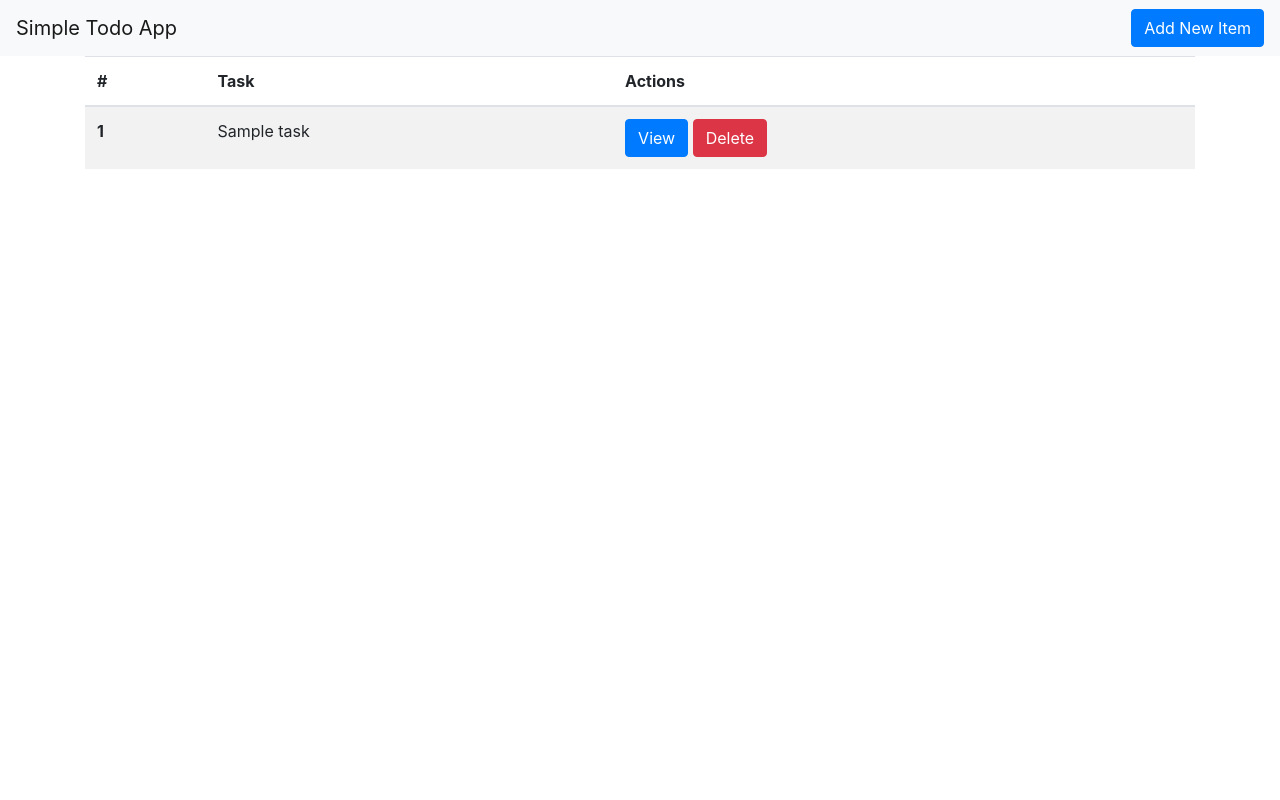
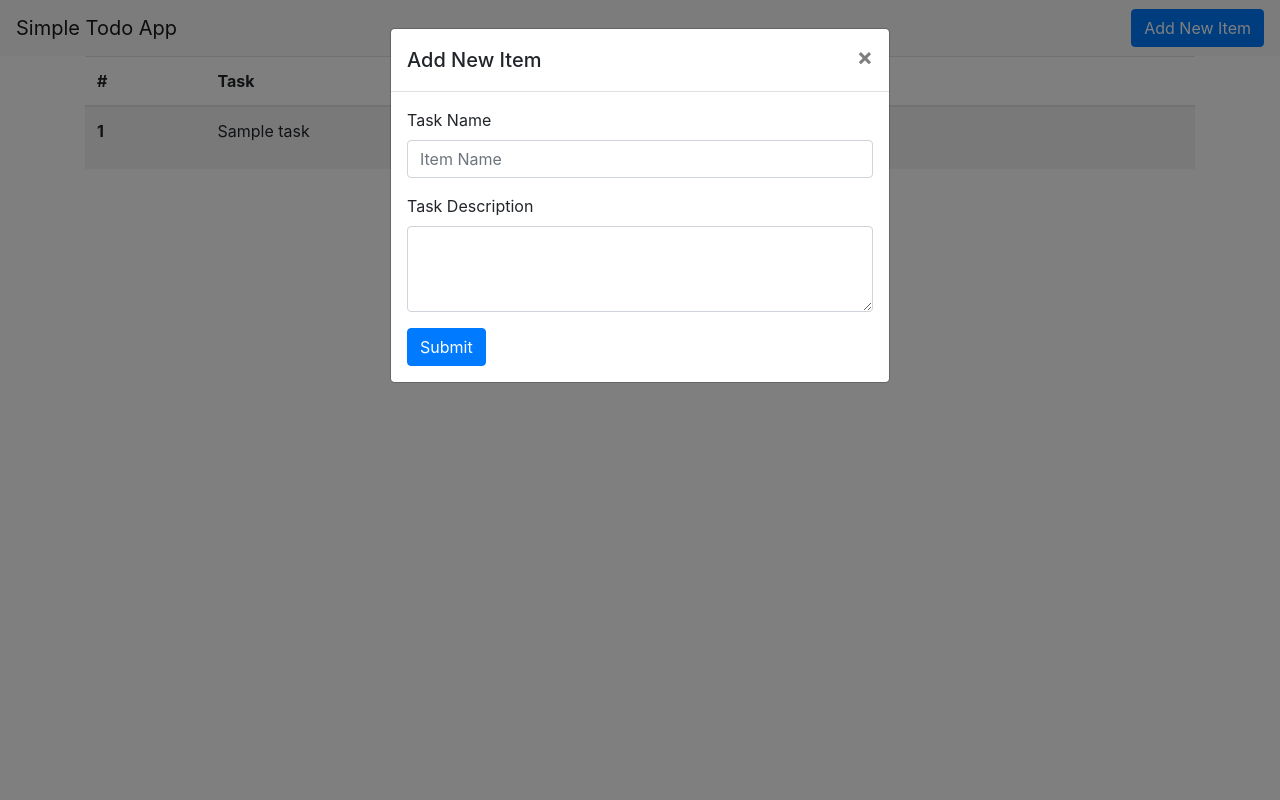
Before and after one commit to JerryyZhu/todo-flask, a Flask app: page / in a window 1280 px wide, after a click on "Add New Item". Run offline with Flask 2, Linux system fonts and the light colour scheme; tables that the repository leaves empty hold one stand-in row (values such as "Sample post"); some libraries are stand-ins or nearby versions.

Commit message:
Adding Tasks

```diff
--- a/app/routes.py
+++ b/app/routes.py
@@ -1,11 +1,21 @@
-from flask import render_template
-from app import app, models
+from flask import render_template, request, redirect, url_for
+from app import app, models, db
 
 Task = models.Task
 
-# http://www.website.com/
 @app.route('/')
 def index():
     title = 'My Personal Todo Application!'
     tasks = Task.query.all()
     return render_template("index.html", title=title, tasks=tasks)
+
+# POST (Forms)
+@app.route('/item/', methods=['POST'])
+def add_item():
+    # Get form data from
+    taskName = request.form.get('itemName')
+    taskDescription = request.form.get('itemDescription')
+    new_item = Task(name=taskName, description=taskDescription)
+    db.session.add(new_item)
+    db.session.commit()
+    return redirect(url_for('index'))
--- a/app/templates/index.html
+++ b/app/templates/index.html
@@ -53,6 +53,56 @@
       </table>
     </div>
 
+    <div
+      class="modal fade"
+      id="newItemModal"
+      data-backdrop="static"
+      tabindex="-1"
+      role="dialog"
+      aria-labelledby="newItemModalLabel"
+      aria-hidden="true"
+    >
+      <div class="modal-dialog" role="document">
+        <div class="modal-content">
+          <div class="modal-header">
+            <h5 class="modal-title" id="newItemModalLabel">Add New Item</h5>
+            <button
+              type="button"
+              class="close"
+              data-dismiss="modal"
+              aria-label="Close"
+            >
+              <span aria-hidden="true">&times;</span>
+            </button>
+          </div>
+          <div class="modal-body">
+            <form action="/item/" method="post">
+              <div class="form-group">
+                <label for="itemName">Task Name</label>
+                <input
+                  name="itemName"
+                  type="text"
+                  class="form-control"
+                  id="itemName"
+                  placeholder="Item Name"
+                />
+              </div>
+              <div class="form-group">
+                <label for="itemDescription">Task Description</label>
+                <textarea
+                  name="itemDescription"
+                  class="form-control"
+                  id="itemDescription"
+                  rows="3"
+                ></textarea>
+              </div>
+              <button type="submit" class="btn btn-primary">Submit</button>
+            </form>
+          </div>
+        </div>
+      </div>
+    </div>
+
     <!-- Javascript support for bootstrap -->
     <script
       src="https://code.jquery.com/jquery-3.4.1.slim.min.js"
```
Also changed, not shown: app/templates/form.html (added, +22 -0 lines).
